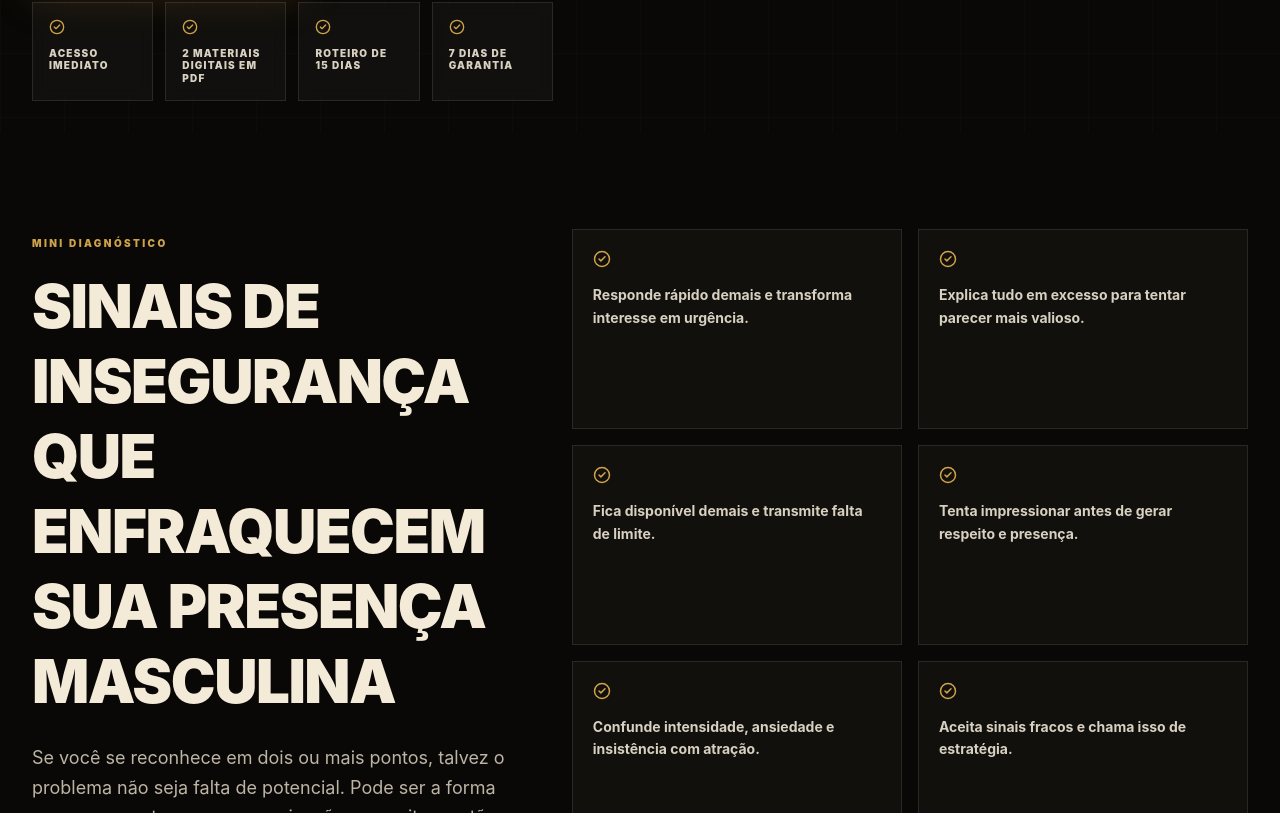
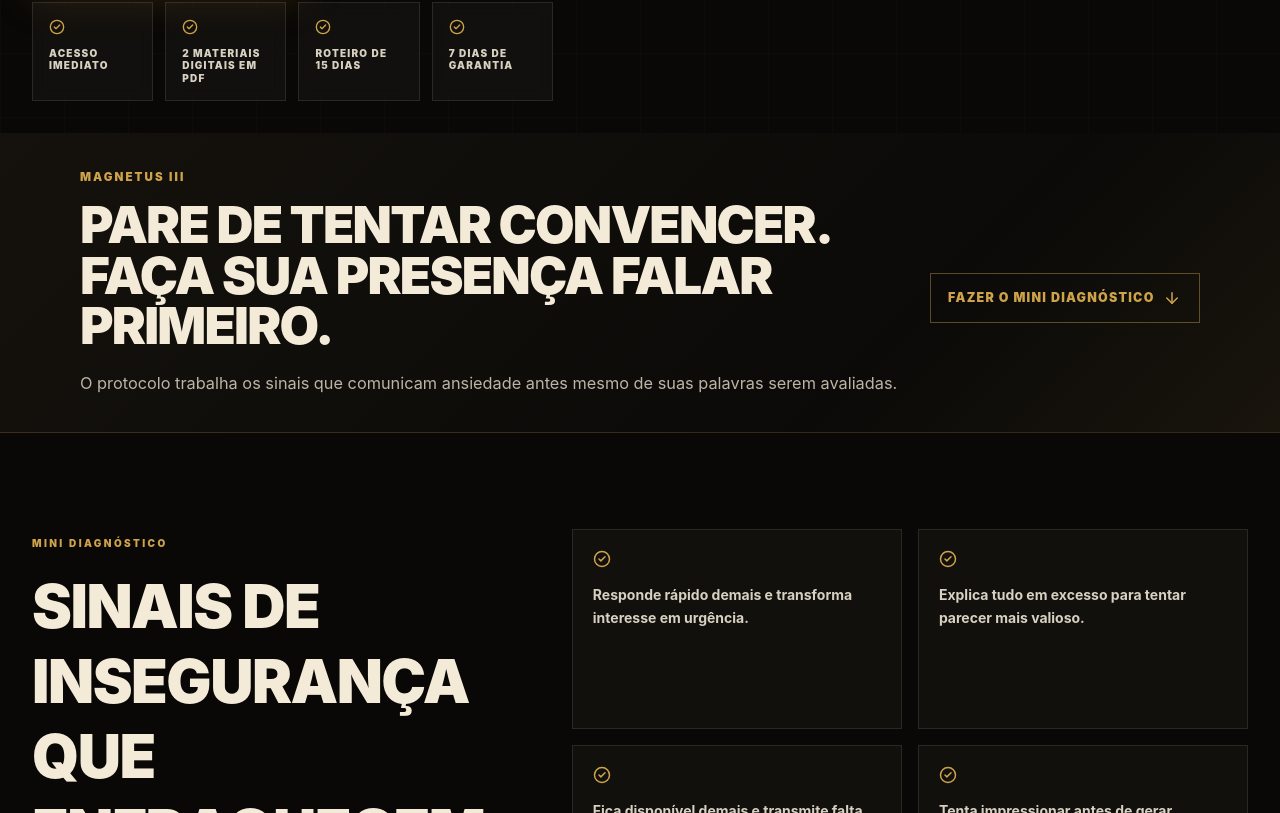
Before and after one commit to Sollimastudio/Magnetus-homens, a React (Vite) app: page / in a window 1280 px wide. Shown: the part 1227-2040 px from the top of the page. Built offline with nearby package versions, Linux system fonts and the light colour scheme.

Commit message:
feat: ativa continuidade dos criativos na página masculina

```diff
--- a/src/main.jsx
+++ b/src/main.jsx
@@ -3,10 +3,12 @@ import { createRoot } from 'react-dom/client'
 import { Analytics } from '@vercel/analytics/react'
 import './index.css'
 import App from './App.jsx'
+import ConversionContinuityLayer from './components/ConversionContinuityLayer.jsx'
 
 createRoot(document.getElementById('root')).render(
   <StrictMode>
     <App />
+    <ConversionContinuityLayer />
     <Analytics />
   </StrictMode>,
 )
```
